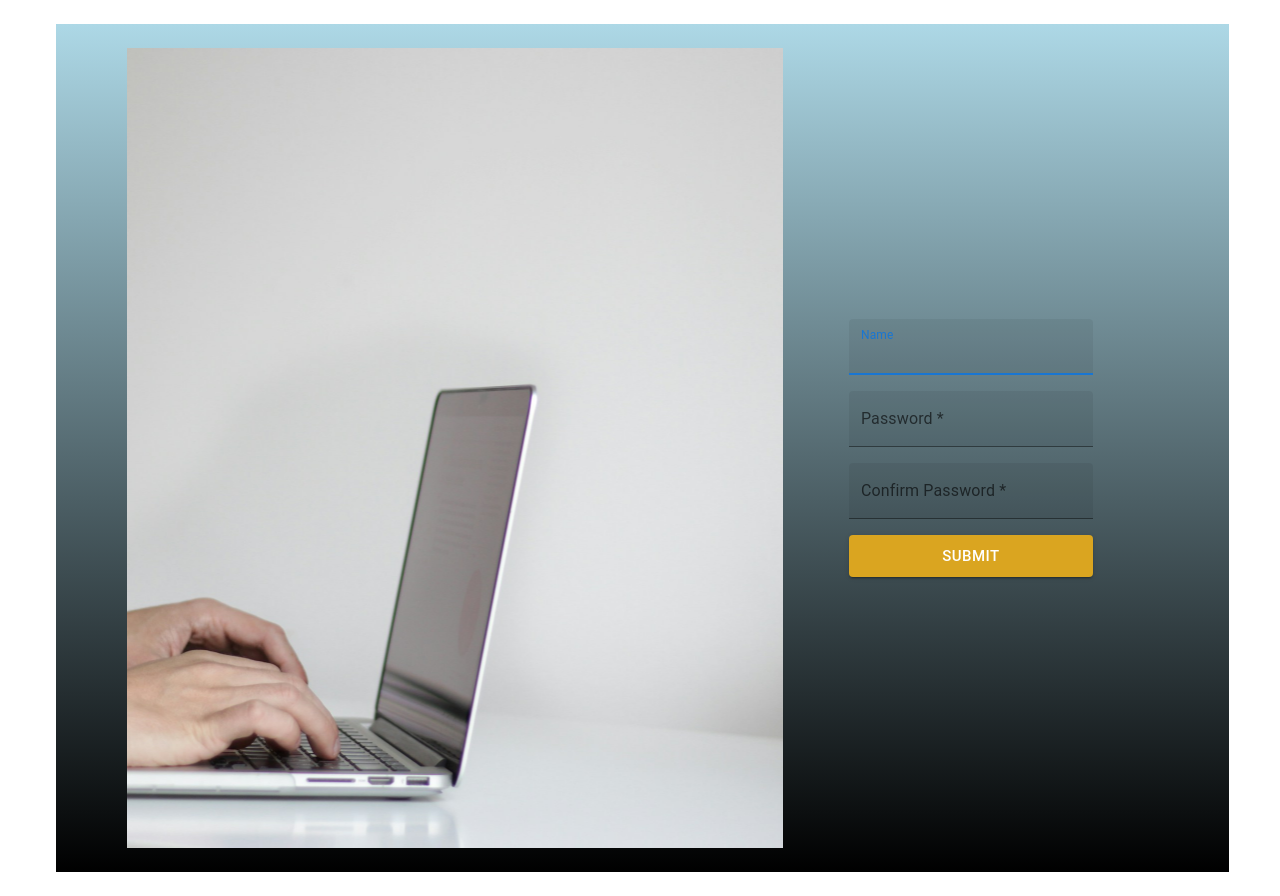
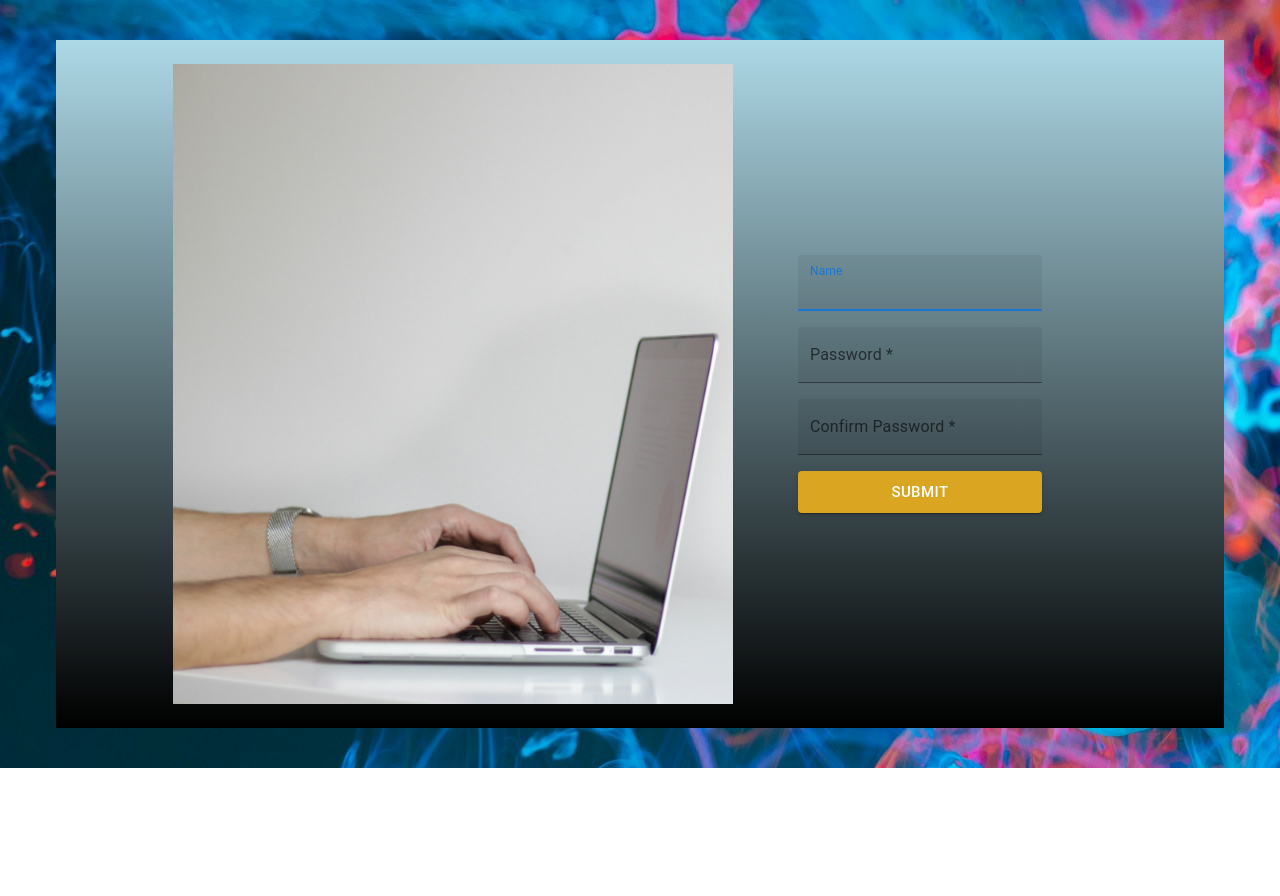
Before and after one commit to ankursharma12345/First_App, a React (Create React App) app: page /register in a window 1280 px wide. After the commit the page ends 800 px from the top, so only its background shows below. Built offline with nearby package versions, Linux system fonts and the light colour scheme; the HTML template or start-up script is replaced by a standard one.

Commit message:
required changes

```diff
--- a/src/components/Register.js
+++ b/src/components/Register.js
@@ -17,13 +17,23 @@ import * as Yup from "yup";
 import { useDispatch } from "react-redux";
 import { setSnackbar } from "../Store/Reducers/Snackbar";
 import "../styles/Register.css";
+import { debounce } from "lodash";
+import BackImage from "../images/lucas-k-wQLAGv4_OYs-unsplash.jpg";
 
 const Register = () => {
   const [data, setData] = useState({});
+  console.log(data);
+  const dispatch = useDispatch();
   const handleChange = (e) => {
     setData((prevData) => {
       prevData[e.target.name] = e.target.value;
       return { ...prevData };
+    });
+  };
+  const handleBlur = (e, value) => {
+    setData((prev) => {
+      prev[e.target.id] = e.target.value;
+      return { ...prev };
     });
   };
   // For storing the data in localstorage when data changes
@@ -33,7 +43,6 @@ const Register = () => {
     // localStorage.setItem("credentials", JSON.stringify(login));
   }, [data]);
 
-  const dispatch = useDispatch();
   const handleSave = () => {
     dispatch(setSnackbar(true, "success", "Registered Successfully!!"));
     navigate("/", { replace: true }); // {replace:true, means when it navigate then in url current page url will be removed and navigation page url(means this-> /) will be shown}
@@ -47,7 +56,6 @@ const Register = () => {
         .required()
         .max(6, "can not be more or less than 6")
         .min(6, "can not be less than 6"),
-      // EmailId: Yup.string().required().email(),
     }),
     onSubmit: handleSave,
   });
@@ -55,57 +63,52 @@ const Register = () => {
 
   return (
     <Fragment>
-      <Grid container>
+      <Grid container sx={{backgroundImage:`url(${BackImage})`}}>
         <Grid
           item
           xs={12}
-          sm={10}
-          md={11}
+          sm={12}
+          md={12}
+          // spacing={2}
           justifyContent="center"
           alignItems="center"
-        >
-          <Grid
-            container
-            spacing={0}
-            // padding="2.5rem"
-            justifyContent="center"
-            alignItems="center"
+          display="flex"
           sx={{
             background: "linear-gradient(lightblue,black)",
-              padding: { xs: 0, sm: 0, md: "1.5rem 1.5rem " },
-              margin: { xs: 0, sm: 0, md: "1.5rem 3.5rem" },
+            padding: { xs: "1.5rem", sm: "1.5rem", md: "1.5rem 1.5rem " },
+            margin: { xs: "1.5rem", sm: "1.5rem", md: "2.5rem 3.5rem" },
           }}
         >
           <Grid
             item
-              xs={12}
-              sm={6}
-              md={7}
+            xs={0}
+            sm={0}
+            md={6}
             justifyContent="center"
             alignItems="center"
-              display="flex"
+            display={{ xs: "none", sm: "none", md: "flex" }}
             sx={{
               backgroundImage: `url(${Banner})`,
               backgroundSize: "cover",
               backgroundRepeat: "no-repeat",
-                height: "100vh",
+              height: "80vh",
               width: "100%",
-                flexWrap: "wrap",
-                backgroundPosition: {
-                  xs: "center",
-                  sm: "center",
-                  md: "center",
-                },
+              // flexWrap: "wrap",
+              // backgroundPosition: {
+              //   xs: "center",
+              //   sm: "center",
+              //   md: "center",
+              // },
             }}
           ></Grid>
           <Grid
             item
             xs={12}
-              sm={6}
+            sm={12}
             md={4}
+            display="flex"
             justifyContent="center"
             alignItems="center"
-              display="flex"
           >
             <Stack
               spacing={2}
@@ -117,56 +120,46 @@ const Register = () => {
               }}
             >
               <TextField
+                label="Name"
                 variant="filled"
                 autoFocus={true}
-                  name="Name"
-                  value={data.name}
-                  label="Name"
+                id="Name"
+                value={data?.["Name"]}
                 onChange={handleChange}
+                onBlur={handleBlur}
                 autoComplete="off"
-                  // variant="filled"
-                  // name="EmailId"
-                  // value={data.name}
-                  // label="Name/Email Id"
-                  // onChange={handleChange}
-                  // autoComplete="off"
-                  // error={Boolean(errors.EmailId)}
-                  // helperText={errors.EmailId}
-                  // sx={{ ml: "15%", mt: 7 }}
+              ></TextField>
+              <TextField
+                label="Password *"
+                variant="filled"
+                type="password"
+                id="password"
+                value={data?.["password"]}
+                onChange={handleChange}
+                onBlur={handleBlur}
+                error={Boolean(errors.password)}
+                helperText={errors.password}
               ></TextField>
               <TextField
                 variant="filled"
-                  name="password"
+                id="confirmpassword"
                 type="password"
-                  value={data?.name}
-                  label="Password *"
-                  onChange={handleChange}
-                  error={Boolean(errors.password)}
-                  helperText={errors.password}
-                  // sx={{ ml: "19%", mt: 5 }}
-                ></TextField>
-                <TextField
-                  variant="filled"
-                  name="confirmpassword"
-                  type="password"
-                  value={data?.name}
+                value={data?.["confirmpassword"]}
                 label="Confirm Password *"
                 onChange={handleChange}
+                onBlur={handleBlur}
                 error={Boolean(errors.confirmpassword)}
                 helperText={errors.confirmpassword}
-                  // sx={{ ml: "19%", mt: 5 }}
               ></TextField>
               <Button
                 variant="contained"
                 size="large"
                 sx={{ backgroundColor: "goldenrod" }}
-                  // sx={{ mt: 7, ml: "43%", fontSize: 19 }}
                 onClick={handleSubmit}
               >
                 SUBMIT
               </Button>
             </Stack>
-            </Grid>
           </Grid>
         </Grid>
       </Grid>
--- a/src/styles/Register.css
+++ b/src/styles/Register.css
@@ -1,11 +1,6 @@
-.container{
-    background-color: linear-gradient(
-        rgb(230, 17, 53)
-        rgb(34, 106, 130),
-    );
-}
 body{
     background-color: linear-gradient(
 
     );
+    overflow-y: hidden;
 }
```
Also changed, not shown: src/images/lucas-k-wQLAGv4_OYs-unsplash.jpg (added). Lines whose indentation alone changed are shown as unchanged.
